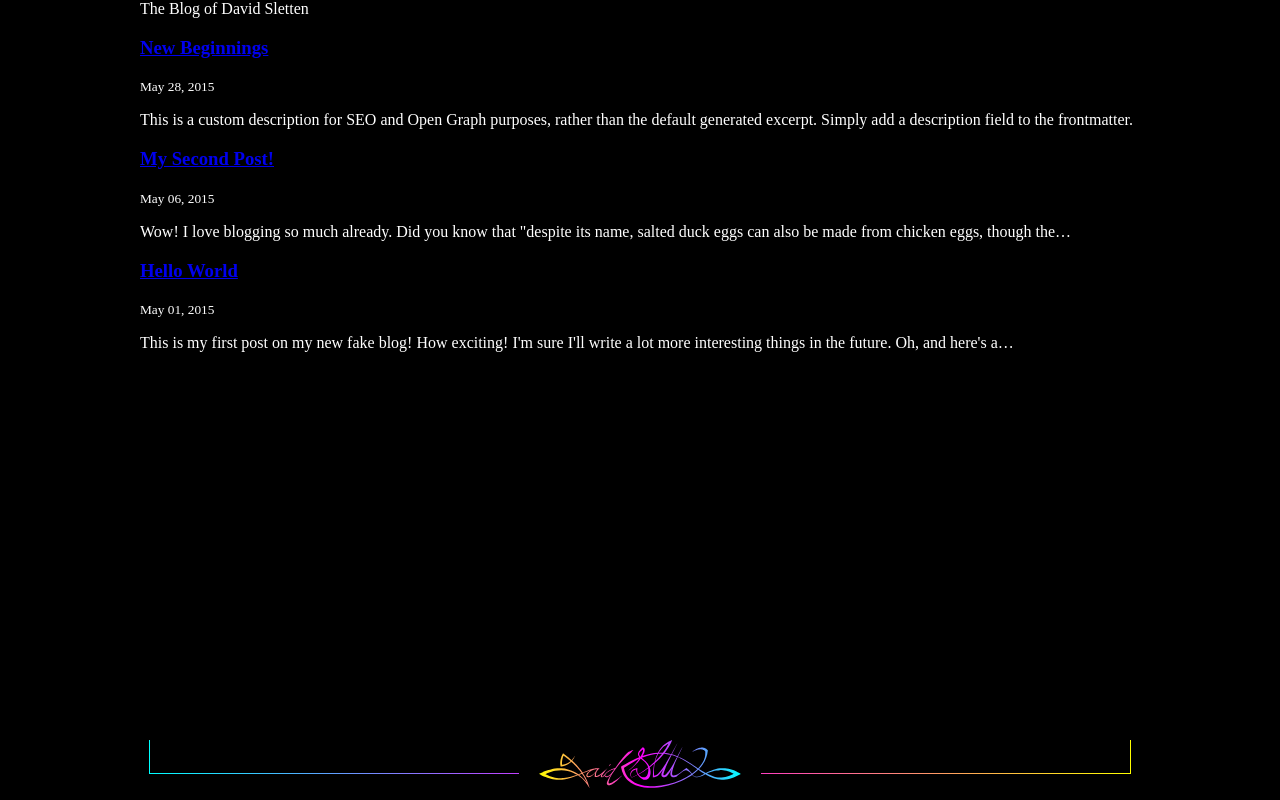
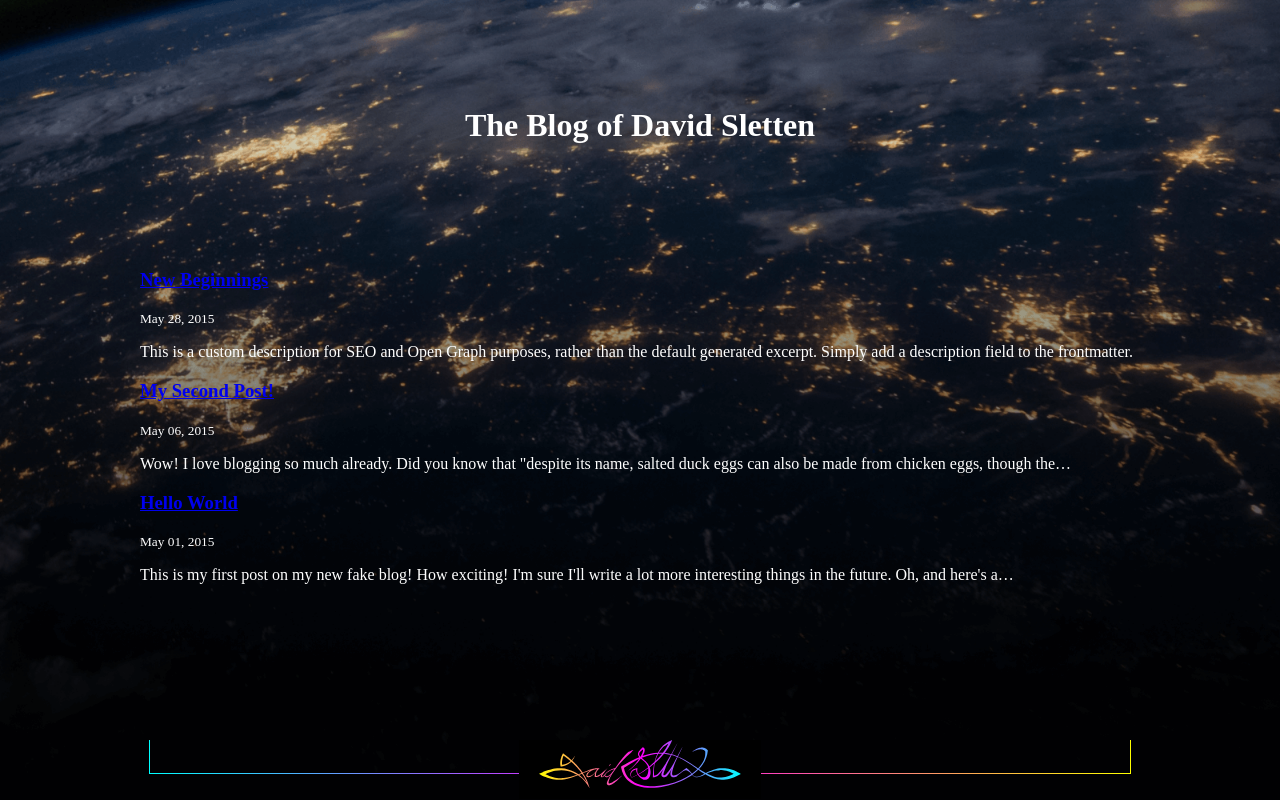
Before and after one commit to davidsletten/blog, a Gatsby site: page / in a window 1280 px wide. Built offline with nearby package versions, Linux system fonts and the light colour scheme; Gatsby itself is replaced by a stand-in of ours.

Commit message:
Basic Header

```diff
--- a/gatsby-config.js
+++ b/gatsby-config.js
@@ -6,9 +6,6 @@ module.exports = {
     siteUrl: `https://davidsletten.com/`
   },
   plugins: [
-    `gatsby-plugin-layout`,
-    `gatsby-plugin-sass`,
-    `gatsby-plugin-styled-components`,
     {
       resolve: `gatsby-source-filesystem`,
       options: {
@@ -23,6 +20,19 @@ module.exports = {
         name: `assets`
       }
     },
+    `gatsby-plugin-layout`,
+    `gatsby-plugin-sass`,
+    `gatsby-plugin-styled-components`,
+    {
+      resolve: "gatsby-plugin-react-svg",
+      options: {
+        rule: {
+          include: /assets/
+        }
+      }
+    },
+    `gatsby-plugin-sharp`,
+    `gatsby-transformer-sharp`,
     {
       resolve: `gatsby-transformer-remark`,
       options: {
@@ -40,16 +50,6 @@ module.exports = {
       }
     },
     {
-      resolve: "gatsby-plugin-react-svg",
-      options: {
-        rule: {
-          include: /assets/
-        }
-      }
-    },
-    `gatsby-transformer-sharp`,
-    `gatsby-plugin-sharp`,
-    {
       resolve: `gatsby-plugin-google-analytics`,
       options: {
         //trackingId: `ADD YOUR TRACKING ID HERE`,
@@ -63,8 +63,7 @@ module.exports = {
         start_url: `/`,
         background_color: `#000000`,
         theme_color: `#000000`,
-        display: `minimal-ui`,
-        icon: `content/assets/gatsby-icon.png`
+        display: `minimal-ui`
       }
     },
     `gatsby-plugin-offline`,
--- a/package.json
+++ b/package.json
@@ -7,6 +7,7 @@
   "dependencies": {
     "babel-plugin-styled-components": "^1.10.0",
     "gatsby": "^2.4.2",
+    "gatsby-background-image": "^0.7.0",
     "gatsby-image": "^2.0.41",
     "gatsby-plugin-google-analytics": "^2.0.19",
     "gatsby-plugin-layout": "^1.0.15",
--- a/src/layouts/index.js
+++ b/src/layouts/index.js
@@ -1,19 +1,30 @@
 import React from "react"
 import Context, { ContextProvider } from "../utils/context"
+import { useStaticQuery, graphql } from "gatsby"
 import styled from "styled-components"
+import BackgroundImage from "gatsby-background-image"
 import "./layout.scss"
 import Signature from "../../content/assets/signature.svg"
 
-const Layout = styled.div`
+const Layout = styled(BackgroundImage)`
   display: flex;
   flex-direction: column;
   align-items: center;
   position: relative;
   min-height: 100vh;
+  background-position: top center;
+  background-size: contain;
 `
 
 const StyledHeader = styled.header`
-  width: 1000px;
+  display: flex;
+  justify-content: center;
+  align-items: center;
+  width: 100%;
+  height: 250px;
+  h1 {
+    margin: 0;
+  }
 `
 
 const StyledMain = styled.main`
@@ -44,11 +55,27 @@ const StyledFooter = styled.footer`
   }
 `
 
-export default ({ children }) => (
+export default ({ children }) => {
+  const query = useStaticQuery(graphql`
+    query {
+      file(relativePath: { eq: "all.png" }) {
+        childImageSharp {
+          fluid {
+            ...GatsbyImageSharpFluid
+          }
+        }
+      }
+    }
+  `)
+  return (
     <ContextProvider>
-    <Layout>
+      <Layout Tag="div" fluid={query.file.childImageSharp.fluid}>
         <Context.Consumer>
-        {({ data }) => <StyledHeader>{data.title}</StyledHeader>}
+          {({ data }) => (
+            <StyledHeader>
+              <h1>{data.title}</h1>
+            </StyledHeader>
+          )}
         </Context.Consumer>
         <StyledMain>{children}</StyledMain>
         <StyledFooter>
@@ -58,3 +85,4 @@ export default ({ children }) => (
       </Layout>
     </ContextProvider>
   )
+}
```
Also changed, not shown: content/assets/adventure.png (added), content/assets/all.png (added), content/assets/art.png (added), content/assets/ecology.png (added), content/assets/engineering.png (added), content/assets/gaming.png (added), content/assets/gatsby-icon.png (deleted), content/assets/mindfulness.png (added), 3 other files. Lines whose indentation alone changed are shown as unchanged.
